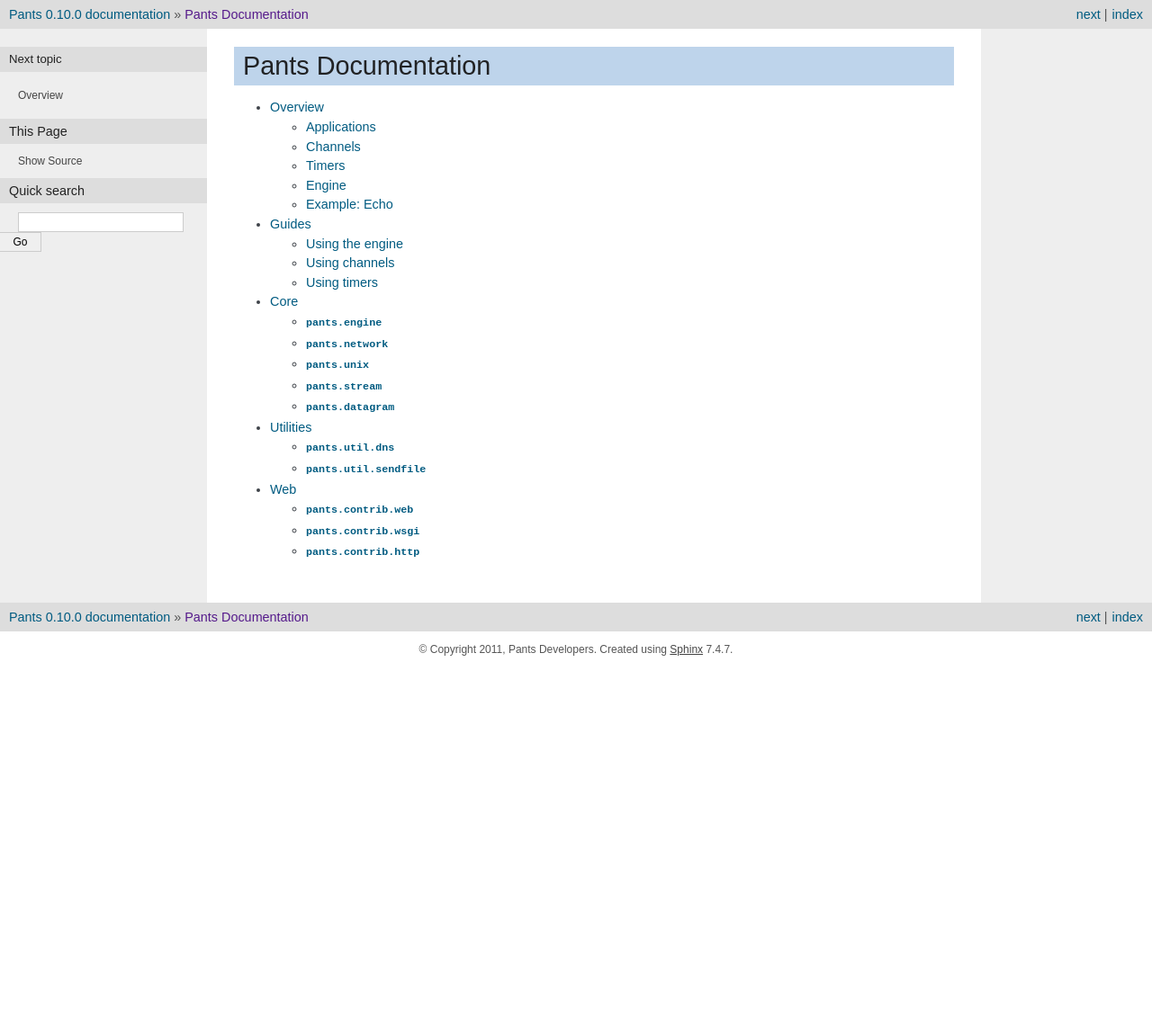
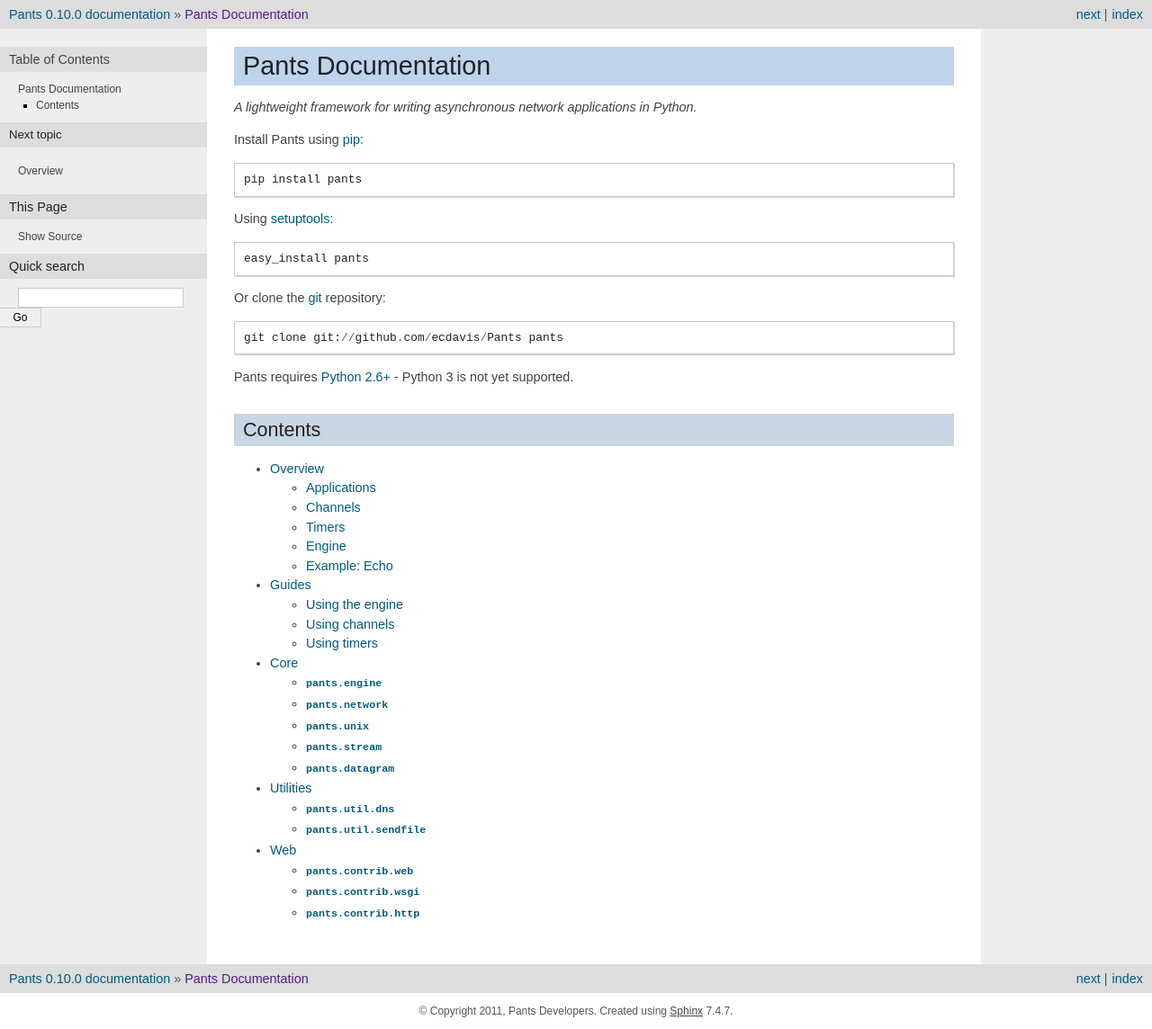
Before and after one commit to ecdavis/pants, a Sphinx documentation site: the page built from docs/index.rst, in a window 1280 px wide. Shown: the whole page at 90% size. Built offline with Sphinx 7.4.7, drawn with Linux system fonts in a browser that asks for light colours; before the commit the page ends 900 px from its top, so only the background shows below that.

Commit message:
Added some copy to the documentation index.

```diff
--- a/docs/index.rst
+++ b/docs/index.rst
@@ -1,5 +1,25 @@
 Pants Documentation
 *******************
+
+*A lightweight framework for writing asynchronous network applications in
+Python.*
+
+Install Pants using `pip <http://http://pypi.python.org/pypi/pip>`_::
+
+    pip install pants
+
+Using `setuptools <http://pypi.python.org/pypi/setuptools>`_::
+
+    easy_install pants
+
+Or clone the `git <http://git-scm.com/>`_ repository::
+
+    git clone git://github.com/ecdavis/Pants pants
+
+Pants requires `Python 2.6+ <http://python.org/>`_ - Python 3 is not yet supported.
+
+Contents
+========
 
 .. toctree::
     :maxdepth: 2
```
